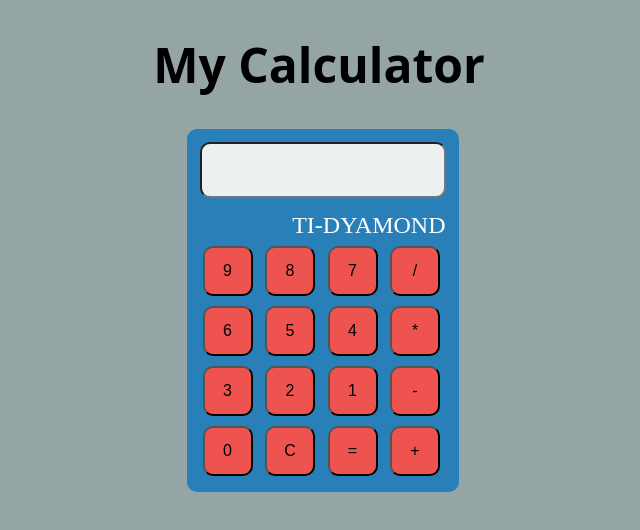
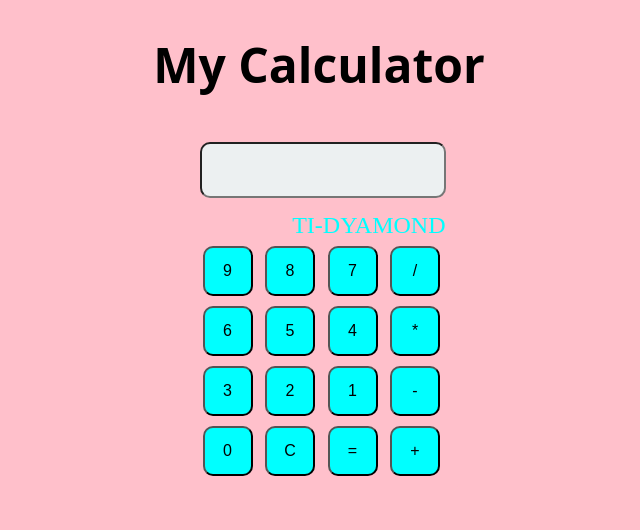
Before and after one commit to dmcdowney/javascript-html-calculator, a plain HTML site: page index.html in a window 1280 px wide. Shown: the whole page, without its empty margins (321-961 px from the left). Drawn offline with Linux system fonts and the light colour scheme.

```diff
--- a/style.css
+++ b/style.css
@@ -1,5 +1,5 @@
 body{
-    background-color: #95a5a6;
+    background-color: pink;
 }
 
 h1{
@@ -10,7 +10,7 @@
 
 #calculator-brand{
     text-align: right;
-    color: white;
+    color: aqua;
     font-size: 1.5em;
     font-family: 'Neuton', serif;
 }
@@ -22,7 +22,7 @@
 }
 
 table{
-    background-color: #2980b9;
+    background-color: pink;
     border-radius: 10px;
     padding:10px;
 }
@@ -42,7 +42,7 @@
 }
 
 input[type=button]{
-    background-color: #EF5350;
+    background-color: aqua;
     height: 50px;
     width: 50px;
     font-size: 1em;
```
